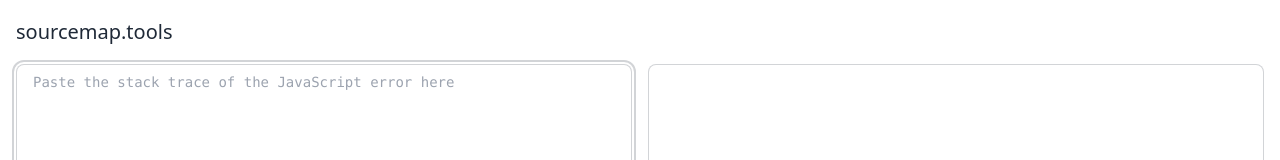
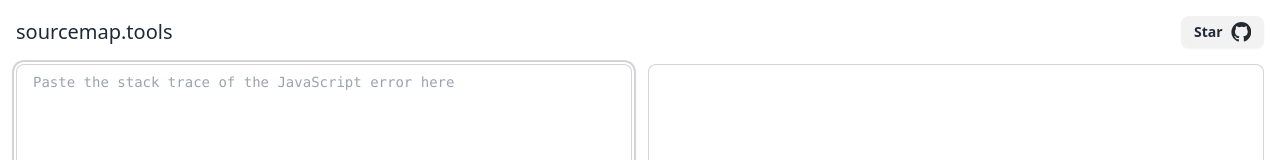
Before and after one commit to rmuratov/sourcemap.tools, a React (Vite) app: page / in a window 1280 px wide. Shown: the top 160 px of the page. Built offline with nearby package versions, Linux system fonts and the light colour scheme.

Commit message:
star on github button

```diff
--- a/src/App.tsx
+++ b/src/App.tsx
@@ -66,6 +66,27 @@
             <a className="normal-case text-xl" href="/">
               sourcemap.tools
             </a>
+          </div>
+
+          <div className="navbar-end">
+            <div className="flex items-center">
+              <a className="btn btn-sm" href="https://github.com/rmuratov/sourcemap.tools">
+                Star
+                <svg
+                  height="20"
+                  viewBox="0 0 96 98"
+                  width="20.4"
+                  xmlns="http://www.w3.org/2000/svg"
+                >
+                  <path
+                    clipRule="evenodd"
+                    d="M48.854 0C21.839 0 0 22 0 49.217c0 21.756 13.993 40.172 33.405 46.69 2.427.49 3.316-1.059 3.316-2.362 0-1.141-.08-5.052-.08-9.127-13.59 2.934-16.42-5.867-16.42-5.867-2.184-5.704-5.42-7.17-5.42-7.17-4.448-3.015.324-3.015.324-3.015 4.934.326 7.523 5.052 7.523 5.052 4.367 7.496 11.404 5.378 14.235 4.074.404-3.178 1.699-5.378 3.074-6.6-10.839-1.141-22.243-5.378-22.243-24.283 0-5.378 1.94-9.778 5.014-13.2-.485-1.222-2.184-6.275.486-13.038 0 0 4.125-1.304 13.426 5.052a46.97 46.97 0 0 1 12.214-1.63c4.125 0 8.33.571 12.213 1.63 9.302-6.356 13.427-5.052 13.427-5.052 2.67 6.763.97 11.816.485 13.038 3.155 3.422 5.015 7.822 5.015 13.2 0 18.905-11.404 23.06-22.324 24.283 1.78 1.548 3.316 4.481 3.316 9.126 0 6.6-.08 11.897-.08 13.526 0 1.304.89 2.853 3.316 2.364 19.412-6.52 33.405-24.935 33.405-46.691C97.707 22 75.788 0 48.854 0z"
+                    fill="#24292f"
+                    fillRule="evenodd"
+                  />
+                </svg>
+              </a>
+            </div>
           </div>
         </div>
 
```
